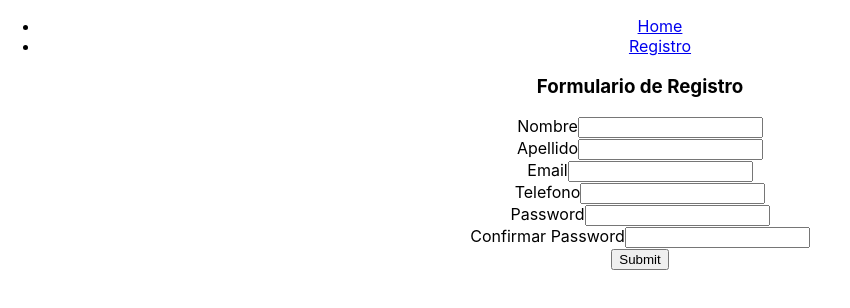
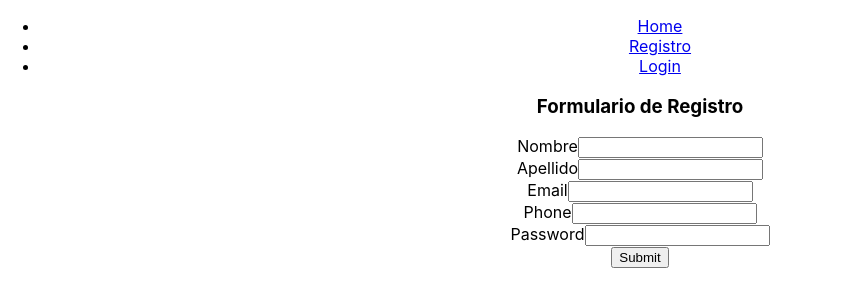
Before and after one commit to gcigarran/curso-react, a React (Create React App) app: page /registro in a window 1280 px wide. Shown: the top 308 px of the page, without its empty margins (0-850 px from the left). Built offline with nearby package versions, Linux system fonts and the light colour scheme.

Commit message:
Clase 8 - Eventos

```diff
--- a/package.json
+++ b/package.json
@@ -9,6 +9,7 @@
     "axios": "^0.27.2",
     "react": "^18.1.0",
     "react-dom": "^18.1.0",
+    "react-hook-form": "^7.32.1",
     "react-router-dom": "^6.3.0",
     "react-scripts": "5.0.1",
     "web-vitals": "^2.1.4"
--- /dev/null
+++ b/src/Components/Input.js
@@ -0,0 +1,14 @@
+import React from "react";
+
+function Input (props) {
+    const {label, name, type, placeholder, register} = props
+
+    return (
+        <div>
+            <label>{label}</label>
+            <input name={name} type={type || "text"} placeholder={placeholder || ""} {...register}></input>
+        </div>
+    )
+}
+
+export default Input
--- a/src/Components/Menu.js
+++ b/src/Components/Menu.js
@@ -14,6 +14,9 @@ function Menu () {
                <li>
                    <Link to="/registro">Registro</Link>
                </li>
+               <li>
+                   <Link to="/login">Login</Link>
+               </li>
            </ul>
 
         </div>
--- a/src/Pages/DetallePage.js
+++ b/src/Pages/DetallePage.js
@@ -9,6 +9,8 @@ function DetallePage() {
     const [loading, setLoading] = useState(true)
 
     const [producto, setProducto] = useState({})
+
+    const [mensaje, setMensaje] = useState('')
 
     useEffect(
         () => {
@@ -27,6 +29,10 @@ function DetallePage() {
         [id]
     )
 
+    const handleClick = () => {
+        setMensaje('¡Gracias por su compra!')
+    }
+
     if (loading) {
         return (
             <div>
@@ -39,19 +45,8 @@ function DetallePage() {
                 <h1> {producto.title}</h1>
                 <img src={producto.thumbnail} alt={producto.thumbnail_id}></img>
                 <p>Precio: {producto.currency_id}  {producto.price}</p>
-                <h3>Fotos</h3>
-                {producto.pictures.map(eachImage =>
-                    <img src={eachImage.url} alt={eachImage.id}></img>
-                )}
-                <h4>Tags</h4>
-                <p>
-                    {producto.tags.map(eachTag => {
-                        return (
-                            "#" + eachTag + " "
-                        )
-
-                    })}
-                </p>
+                <button onClick={handleClick}>Comprar</button>
+                <div>{mensaje}</div>
             </div>
         )
 
--- /dev/null
+++ b/src/Pages/LoginPage.js
@@ -0,0 +1,15 @@
+import React from "react";
+import Input from "../Components/Input";
+
+function LoginPage() {
+    return (
+        <div>
+            <h1>Login</h1>
+            <Input label="Usuario" name="username" />
+            <Input label="Password" name="password" type="password" />
+            <button>Iniciar sesión</button>
+        </div>
+    )
+}
+
+export default LoginPage
--- a/src/Pages/RegistroPage.js
+++ b/src/Pages/RegistroPage.js
@@ -1,28 +1,27 @@
 import React from "react"
+import { useForm } from "react-hook-form"
+import Input from "../Components/Input"
 
 function RegistroPage() {
+    const { register, handleSubmit, watch, formState: { errors } } = useForm()
+
+    const onSubmit = (data) => {
+        console.log("Form:", data)
+    }
+
     return (
         <div>
             <h3>Formulario de Registro</h3>
-               <form onsubmit="return false;">
+            <form onSubmit={handleSubmit(onSubmit)}>
+                <Input label="Nombre" name="name" register={{ ...register("name") }} />
 
-               <label for="name">Nombre</label>
-               <input type="text" id="name" name="name" required></input><br/>
+                <Input label="Apellido" name="lastname" register={{ ...register("lastName") }} />
 
-               <label for="lastName">Apellido</label>
-               <input type="text" id="lastName" name="lastName" required></input><br/>
+                <Input label="Email" name="email" register={{ ...register("email") }} type="email" />
 
-               <label for="email">Email</label>
-               <input type="email" id="email" name="email" required></input><br/>
+                <Input label="Phone" name="phone" register={{ ...register("phone") }} type="number" />
 
-               <label for="phone">Telefono</label>
-               <input type="number" id="phone" name="phone" required></input><br/>
-
-               <label for="password">Password</label>
-               <input type="password" id="password" name="password" required></input><br/>
-
-               <label for="confirmPassword">Confirmar Password</label>
-               <input type="password" id="confirmPassword" name="confirmPassword" required></input><br/>
+                <Input label="Password" name="password" register={{ ...register("password") }} type="password" />
 
                 <input type="submit" id="submitButton" name="submitButton" value="Submit"></input>
             </form>
--- a/src/Routes/PublicRoutes.js
+++ b/src/Routes/PublicRoutes.js
@@ -7,11 +7,13 @@ import HomePage from '../Pages/HomePage';
 import RegistroPage from '../Pages/RegistroPage';
 import DetallePage from '../Pages/DetallePage';
 import NotFoundPage from "../Pages/NotFoundPage";
+import LoginPage from "../Pages/LoginPage";
 
 function PublicRoutes() {
   return (
     <Routes>
       <Route path="/" element={<HomePage />} />
+      <Route path="/login" element={<LoginPage />} />
       <Route path="/registro" element={<RegistroPage />} />
       <Route path="/producto/:id" element={<DetallePage />} />
       <Route path="*" element={<NotFoundPage />} />
```
Also changed, not shown: 1 other file (tests, documents, lock files or other folders). Lines whose indentation alone changed are shown as unchanged.
